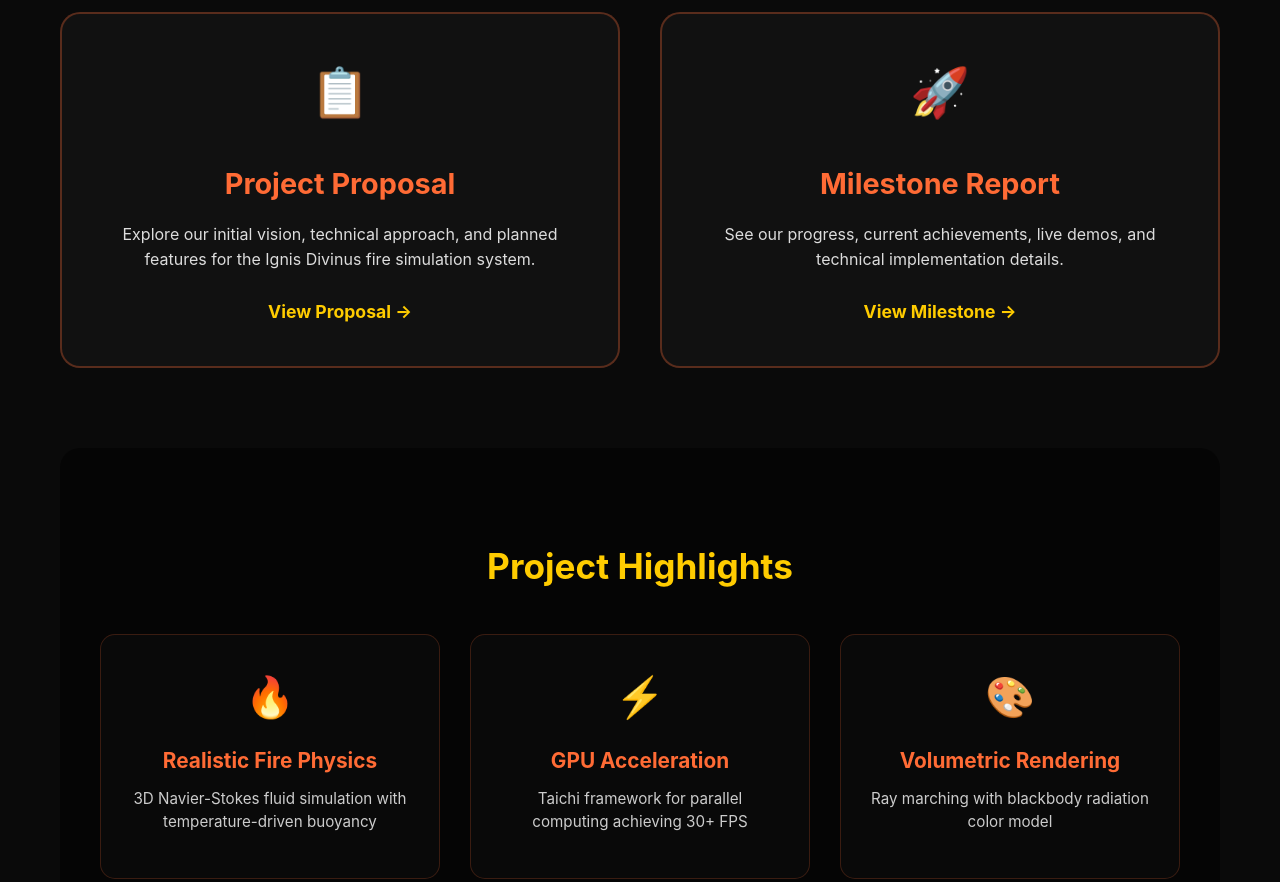
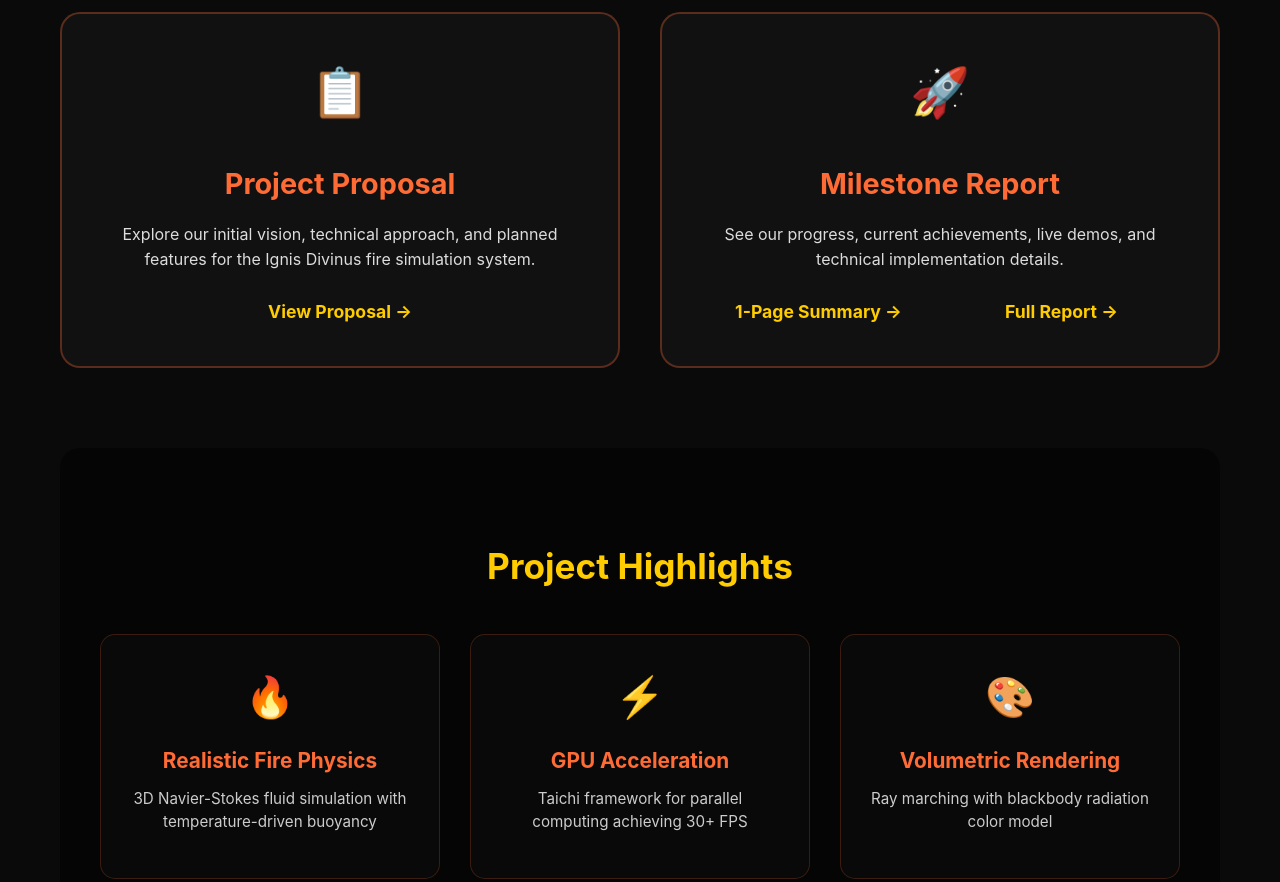
Before and after one commit to yijun-xiang/ignis-divinus, a plain HTML site: page index.html in a window 1280 px wide. Shown: the part 912-1794 px from the top of the page. Drawn offline with Linux system fonts and the light colour scheme.

Commit message:
Update index.html

```diff
--- a/index.html
+++ b/index.html
@@ -647,11 +647,14 @@
                         <a href="proposal.html" class="card-link">View Proposal →</a>
                     </div>
 
-                    <div class="project-card" onclick="window.location.href='milestone.html'">
+                    <div class="project-card">
                         <div class="card-icon">🚀</div>
                         <h3>Milestone Report</h3>
                         <p>See our progress, current achievements, live demos, and technical implementation details.</p>
-                        <a href="milestone.html" class="card-link">View Milestone →</a>
+                        <div style="display: flex; gap: 10px; justify-content: center; margin-top: 15px;">
+                            <a href="milestone-simple.html" class="card-link" style="flex: 1;">1-Page Summary →</a>
+                            <a href="milestone.html" class="card-link" style="flex: 1;">Full Report →</a>
+                        </div>
                     </div>
                 </div>
 
```
